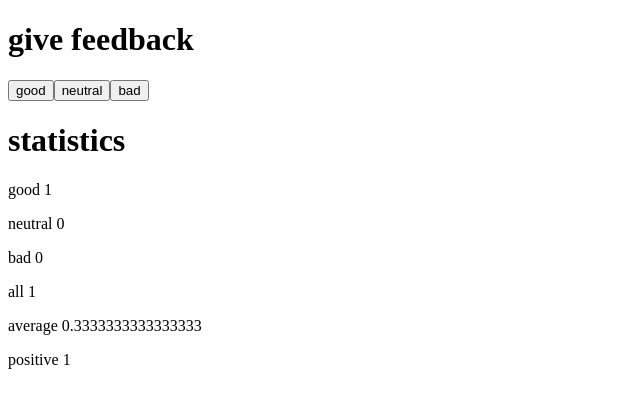
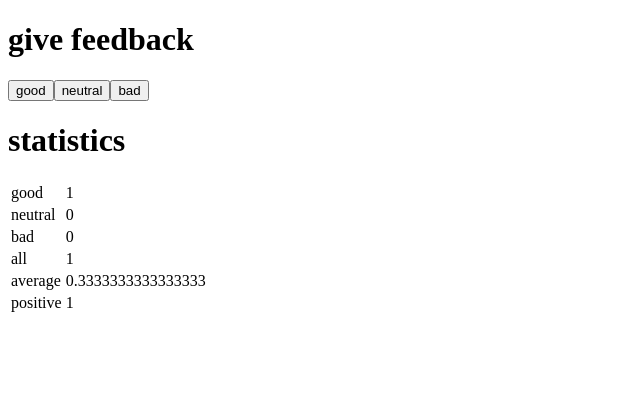
Before and after one commit to monaanvari/FullStackOpen, a React (Vite) app in the folder Part1c/: page / in a window 1280 px wide. Both pictures are taken after a click on the button "good". Shown: the top 408 px of the page, without its empty margins (0-640 px from the left). Built offline with nearby package versions, Linux system fonts and the light colour scheme; the HTML template or start-up script is replaced by a standard one.

Commit message:
1.11*: unicafe step 6

```diff
--- a/Part1c/src/App.jsx
+++ b/Part1c/src/App.jsx
@@ -42,6 +42,15 @@ const App = () => {
   </>
   }
 
+  const StatRow = (props) => {
+    return <>
+    <tr>
+      <td>{props.text}</td>
+      <td>{props.value}</td>
+    </tr>
+    </>
+  }
+
   const Base = () => {
     return <>
     <Header text="give feedback"/>
@@ -54,12 +63,14 @@ const App = () => {
   if (good != 0 || bad != 0 || neutral != 0) {
     return <>
     <Base/>
-    <StatisticsLine text = "good" value = {good}/>
-    <StatisticsLine text = "neutral" value = {neutral}/>
-    <StatisticsLine text = "bad" value = {bad}/>
-    <StatisticsLine text = "all" value = {good + bad + neutral}/>
-    <StatisticsLine text = "average" value = {(good - bad)/3}/>
-    <StatisticsLine text = "positive" value = {good / (good + bad + neutral)}/>
+    <table>
+    <StatRow text = "good" value = {good}/>
+    <StatRow text = "neutral" value = {neutral}/>
+    <StatRow text = "bad" value = {bad}/>
+    <StatRow text = "all" value = {good + bad + neutral}/>
+    <StatRow text = "average" value = {(good - bad)/3}/>
+    <StatRow text = "positive" value = {good / (good + bad + neutral)}/>
+    </table>
     </>
   }
   return <>
```
